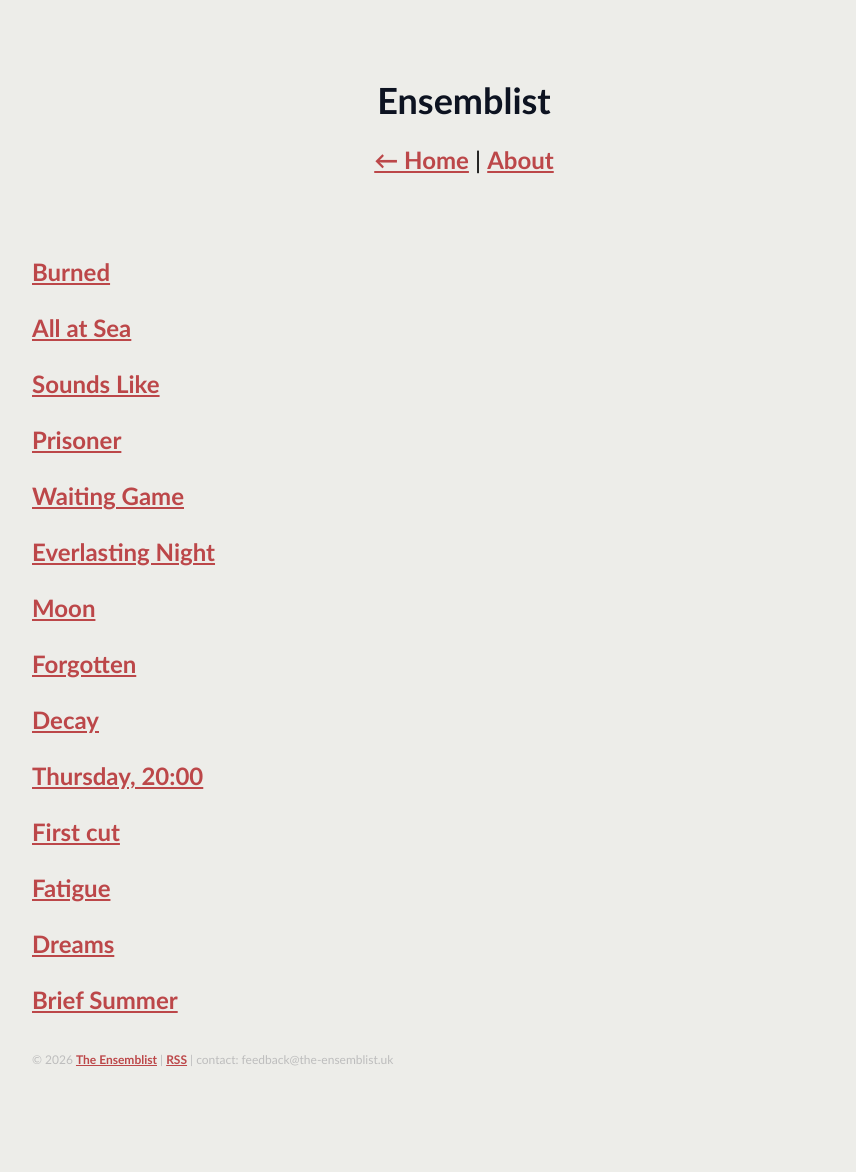
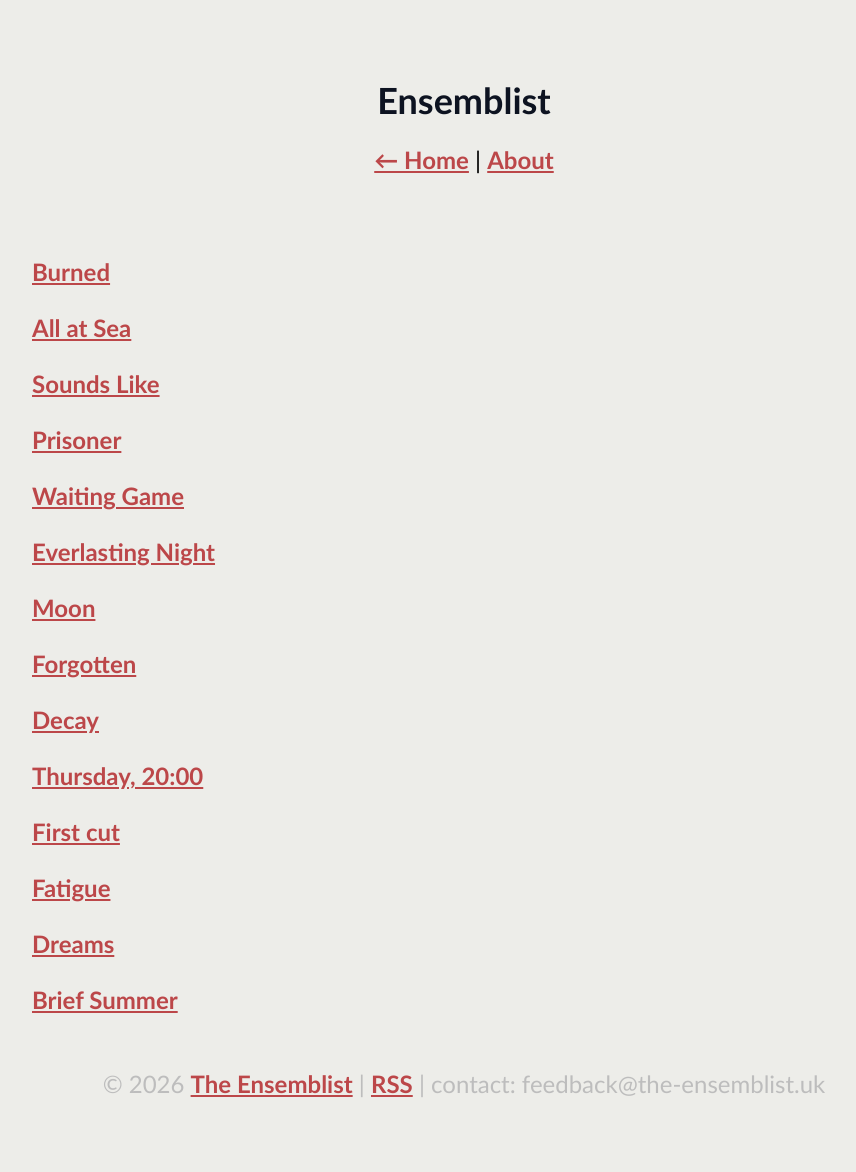
Before and after one commit to ensemblist/website, a Jekyll site: the page built from index.md, in a window 1280 px wide. Shown: the whole page, without its empty margins (176-1032 px from the left). Built offline with Jekyll 4.4.1, drawn with Linux system fonts in a browser that asks for light colours; some web fonts are replaced; before the commit the page ends 1136 px from its top, so only the background shows below that.

Commit message:
Update style.css

```diff
--- a/assets/style.css
+++ b/assets/style.css
@@ -35,8 +35,9 @@ article {
 
 footer {
     margin-top: 4rem;
-    font-size: 0.75rem;
+    font: 300 0.8rem/1.5;
     color: var(--footer);
+    text-align: center;
 }
 
 h1 {
```
